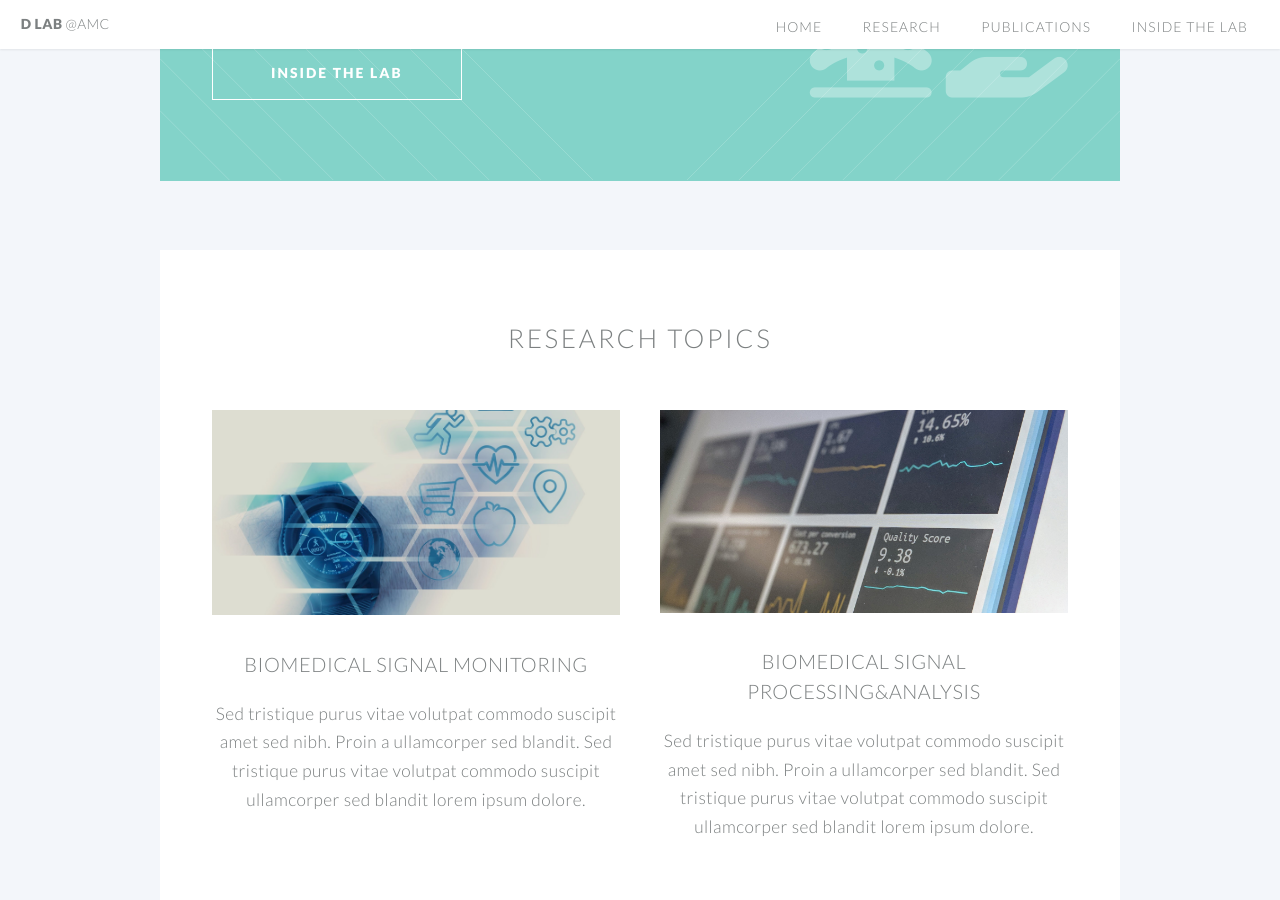
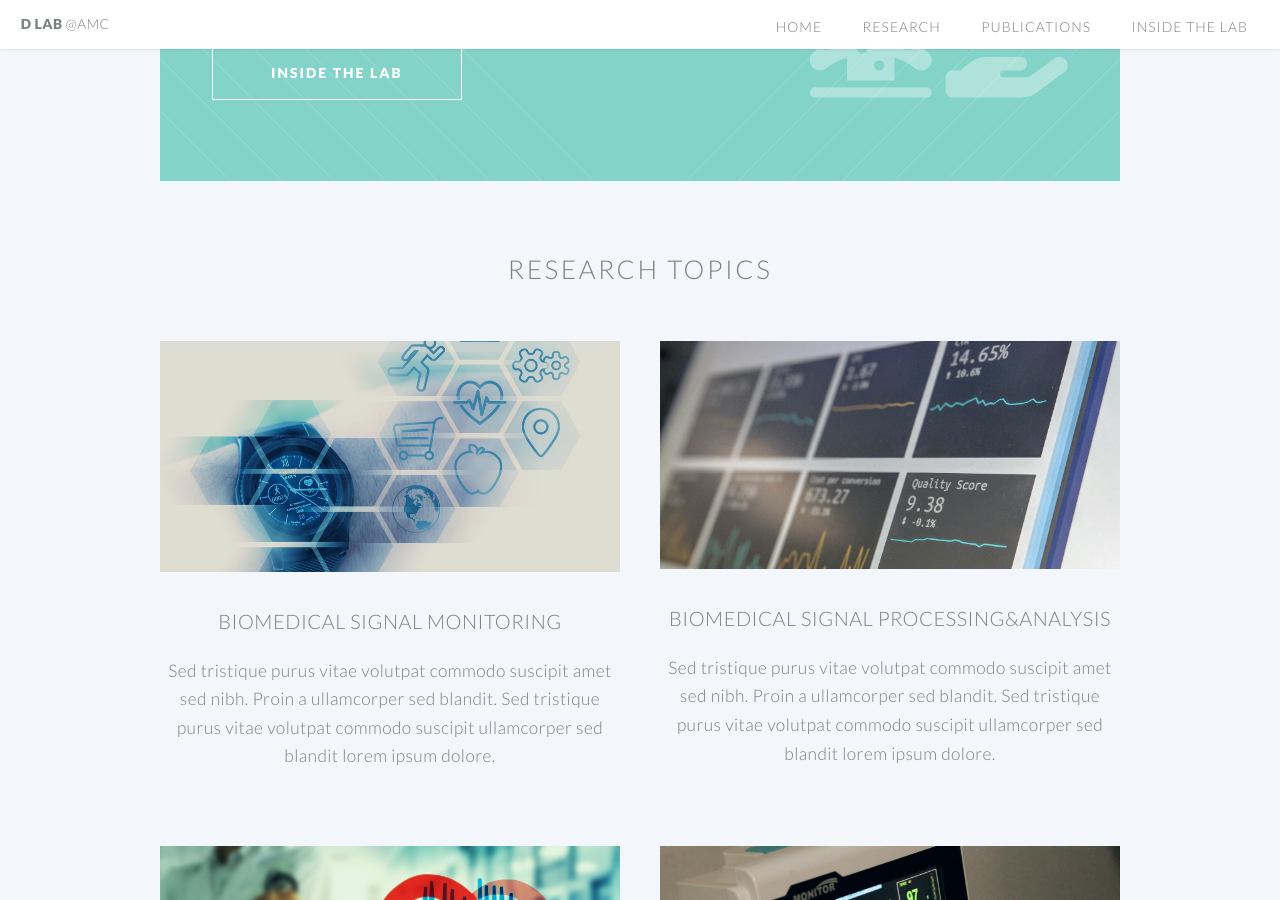
Before and after one commit to ydon1111/ydon1111.github.io, a Jekyll site: the page built from index.html, in a window 1280 px wide and 900 px high, scrolled down 1626 px. Built offline with Jekyll 4.4.1, drawn with Linux system fonts in a browser that asks for light colours; nearby versions of some CDN libraries.

Commit message:
Update index.html

```diff
--- a/index.html
+++ b/index.html
@@ -114,7 +114,7 @@ layout: landing-page
 
 
 	<!-- Three -->
-	<section class="wrapper style3 container special">
+	<section class="wrapper style1 container special">
 		<header class="major" >
 			<h2>Research Topics</h2>
 
```
